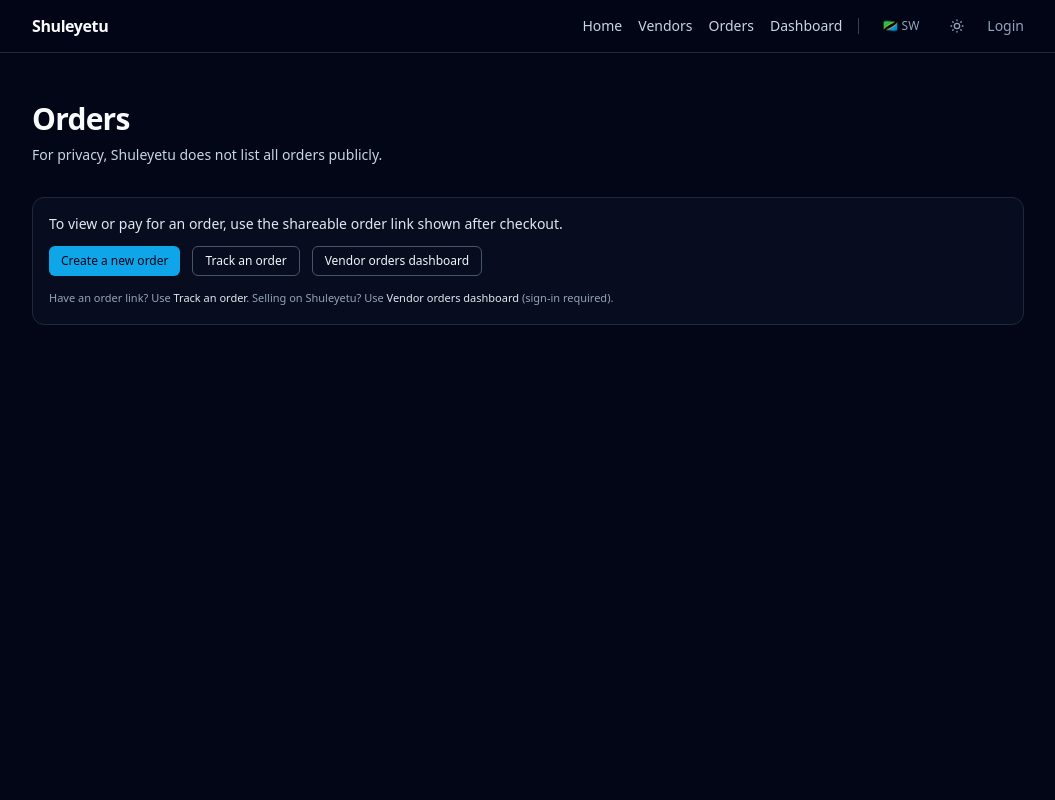
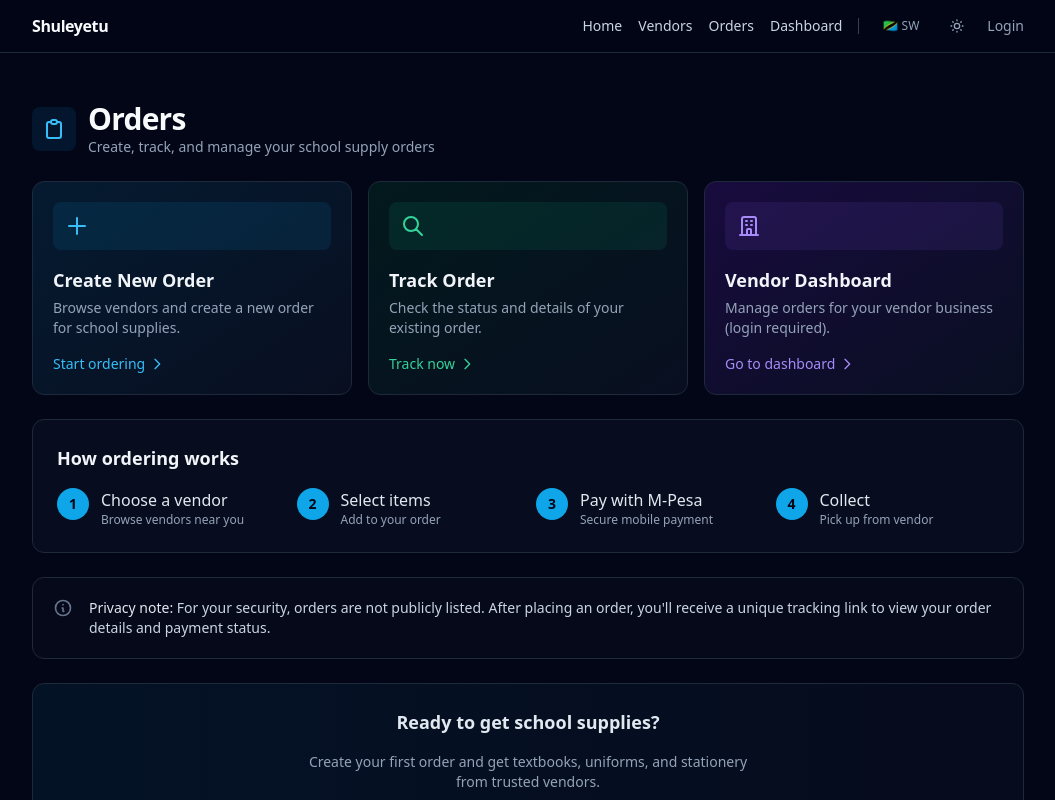
Before and after one commit to mero21675/Shuleyetu, a Next.js app in the folder shuleyetu-web/: page /orders in a window 1280 px wide. Shown: the top 800 px of the page, without its empty margins (112-1167 px from the left). Built offline with nearby package versions, Linux system fonts and the light colour scheme; no server answers.

Commit message:
Redesign orders page with action cards, how-it-works section, and better UX

```diff
--- a/shuleyetu-web/src/app/orders/page.tsx
+++ b/shuleyetu-web/src/app/orders/page.tsx
@@ -2,47 +2,177 @@
 
 export default async function OrdersPage() {
   return (
-    <main className="mx-auto flex min-h-screen max-w-5xl flex-col gap-8 px-3 py-8 md:px-4 md:py-12">
-      <header className="space-y-2">
-        <h1 className="text-2xl font-semibold tracking-tight md:text-3xl">
+    <main className="mx-auto flex min-h-screen max-w-5xl flex-col gap-6 px-3 py-8 md:px-4 md:py-12">
+      {/* Header */}
+      <header className="space-y-4">
+        <div className="flex items-center gap-3">
+          <div className="rounded-lg bg-sky-500/10 p-2.5 text-sky-400">
+            <svg className="h-6 w-6" fill="none" viewBox="0 0 24 24" stroke="currentColor" strokeWidth="2">
+              <path strokeLinecap="round" strokeLinejoin="round" d="M9 5H7a2 2 0 00-2 2v12a2 2 0 002 2h10a2 2 0 002-2V7a2 2 0 00-2-2h-2M9 5a2 2 0 002 2h2a2 2 0 002-2M9 5a2 2 0 012-2h2a2 2 0 012 2" />
+            </svg>
+          </div>
+          <div>
+            <h1 className="text-2xl font-bold tracking-tight md:text-3xl">
               Orders
             </h1>
-        <p className="text-sm text-slate-300">
-          For privacy, Shuleyetu does not list all orders publicly.
+            <p className="text-sm text-slate-400">
+              Create, track, and manage your school supply orders
             </p>
+          </div>
+        </div>
       </header>
 
-      <section className="space-y-3 rounded-xl border border-slate-800 bg-slate-900/40 p-4 text-sm">
-        <p className="text-slate-200">
-          To view or pay for an order, use the shareable order link shown after
-          checkout.
-        </p>
-        <div className="flex flex-wrap gap-3 text-xs">
+      {/* Action Cards */}
+      <section className="grid gap-4 md:grid-cols-3">
+        {/* Create Order */}
         <Link
           href="/orders/new"
-            className="inline-flex items-center justify-center rounded-md bg-sky-500 px-3 py-1.5 font-medium text-slate-950 hover:bg-sky-400"
+          className="group flex flex-col rounded-xl border border-slate-800 bg-gradient-to-br from-sky-950/50 to-slate-900/50 p-5 transition-all hover:border-sky-500/50 hover:shadow-lg hover:shadow-sky-500/5"
         >
-            Create a new order
+          <div className="mb-4 inline-flex rounded-lg bg-sky-500/10 p-3 text-sky-400 transition-colors group-hover:bg-sky-500/20">
+            <svg className="h-6 w-6" fill="none" viewBox="0 0 24 24" stroke="currentColor" strokeWidth="2">
+              <path strokeLinecap="round" strokeLinejoin="round" d="M12 4v16m8-8H4" />
+            </svg>
+          </div>
+          <h2 className="text-lg font-semibold text-slate-100 group-hover:text-sky-400 transition-colors">
+            Create New Order
+          </h2>
+          <p className="mt-1 text-sm text-slate-400">
+            Browse vendors and create a new order for school supplies.
+          </p>
+          <span className="mt-4 inline-flex items-center gap-1 text-sm font-medium text-sky-400 group-hover:text-sky-300">
+            Start ordering
+            <svg className="h-4 w-4 transition-transform group-hover:translate-x-0.5" fill="none" viewBox="0 0 24 24" stroke="currentColor" strokeWidth="2">
+              <path strokeLinecap="round" strokeLinejoin="round" d="M9 5l7 7-7 7" />
+            </svg>
+          </span>
         </Link>
+
+        {/* Track Order */}
         <Link
           href="/orders/track"
-            className="inline-flex items-center justify-center rounded-md border border-slate-600 px-3 py-1.5 font-medium text-slate-100 hover:border-sky-500 hover:text-sky-300"
+          className="group flex flex-col rounded-xl border border-slate-800 bg-gradient-to-br from-emerald-950/50 to-slate-900/50 p-5 transition-all hover:border-emerald-500/50 hover:shadow-lg hover:shadow-emerald-500/5"
         >
-            Track an order
+          <div className="mb-4 inline-flex rounded-lg bg-emerald-500/10 p-3 text-emerald-400 transition-colors group-hover:bg-emerald-500/20">
+            <svg className="h-6 w-6" fill="none" viewBox="0 0 24 24" stroke="currentColor" strokeWidth="2">
+              <path strokeLinecap="round" strokeLinejoin="round" d="M21 21l-6-6m2-5a7 7 0 11-14 0 7 7 0 0114 0z" />
+            </svg>
+          </div>
+          <h2 className="text-lg font-semibold text-slate-100 group-hover:text-emerald-400 transition-colors">
+            Track Order
+          </h2>
+          <p className="mt-1 text-sm text-slate-400">
+            Check the status and details of your existing order.
+          </p>
+          <span className="mt-4 inline-flex items-center gap-1 text-sm font-medium text-emerald-400 group-hover:text-emerald-300">
+            Track now
+            <svg className="h-4 w-4 transition-transform group-hover:translate-x-0.5" fill="none" viewBox="0 0 24 24" stroke="currentColor" strokeWidth="2">
+              <path strokeLinecap="round" strokeLinejoin="round" d="M9 5l7 7-7 7" />
+            </svg>
+          </span>
         </Link>
+
+        {/* Vendor Dashboard */}
         <Link
           href="/dashboard/orders"
-            className="inline-flex items-center justify-center rounded-md border border-slate-600 px-3 py-1.5 font-medium text-slate-100 hover:border-sky-500 hover:text-sky-300"
+          className="group flex flex-col rounded-xl border border-slate-800 bg-gradient-to-br from-violet-950/50 to-slate-900/50 p-5 transition-all hover:border-violet-500/50 hover:shadow-lg hover:shadow-violet-500/5"
         >
-            Vendor orders dashboard
+          <div className="mb-4 inline-flex rounded-lg bg-violet-500/10 p-3 text-violet-400 transition-colors group-hover:bg-violet-500/20">
+            <svg className="h-6 w-6" fill="none" viewBox="0 0 24 24" stroke="currentColor" strokeWidth="2">
+              <path strokeLinecap="round" strokeLinejoin="round" d="M19 21V5a2 2 0 00-2-2H7a2 2 0 00-2 2v16m14 0h2m-2 0h-5m-9 0H3m2 0h5M9 7h1m-1 4h1m4-4h1m-1 4h1m-5 10v-5a1 1 0 011-1h2a1 1 0 011 1v5m-4 0h4" />
+            </svg>
+          </div>
+          <h2 className="text-lg font-semibold text-slate-100 group-hover:text-violet-400 transition-colors">
+            Vendor Dashboard
+          </h2>
+          <p className="mt-1 text-sm text-slate-400">
+            Manage orders for your vendor business (login required).
+          </p>
+          <span className="mt-4 inline-flex items-center gap-1 text-sm font-medium text-violet-400 group-hover:text-violet-300">
+            Go to dashboard
+            <svg className="h-4 w-4 transition-transform group-hover:translate-x-0.5" fill="none" viewBox="0 0 24 24" stroke="currentColor" strokeWidth="2">
+              <path strokeLinecap="round" strokeLinejoin="round" d="M9 5l7 7-7 7" />
+            </svg>
+          </span>
         </Link>
+      </section>
+
+      {/* How it works */}
+      <section className="rounded-xl border border-slate-800 bg-slate-900/40 p-6">
+        <h2 className="text-lg font-semibold text-slate-100 mb-4">How ordering works</h2>
+        <div className="grid gap-4 md:grid-cols-4">
+          <div className="flex gap-3">
+            <div className="flex h-8 w-8 flex-shrink-0 items-center justify-center rounded-full bg-sky-500 text-sm font-bold text-slate-950">
+              1
             </div>
+            <div>
+              <p className="font-medium text-slate-200">Choose a vendor</p>
+              <p className="text-xs text-slate-400">Browse vendors near you</p>
+            </div>
+          </div>
+          <div className="flex gap-3">
+            <div className="flex h-8 w-8 flex-shrink-0 items-center justify-center rounded-full bg-sky-500 text-sm font-bold text-slate-950">
+              2
+            </div>
+            <div>
+              <p className="font-medium text-slate-200">Select items</p>
+              <p className="text-xs text-slate-400">Add to your order</p>
+            </div>
+          </div>
+          <div className="flex gap-3">
+            <div className="flex h-8 w-8 flex-shrink-0 items-center justify-center rounded-full bg-sky-500 text-sm font-bold text-slate-950">
+              3
+            </div>
+            <div>
+              <p className="font-medium text-slate-200">Pay with M-Pesa</p>
+              <p className="text-xs text-slate-400">Secure mobile payment</p>
+            </div>
+          </div>
+          <div className="flex gap-3">
+            <div className="flex h-8 w-8 flex-shrink-0 items-center justify-center rounded-full bg-sky-500 text-sm font-bold text-slate-950">
+              4
+            </div>
+            <div>
+              <p className="font-medium text-slate-200">Collect</p>
+              <p className="text-xs text-slate-400">Pick up from vendor</p>
+            </div>
+          </div>
+        </div>
+      </section>
 
-        <p className="text-[11px] text-slate-400">
-          Have an order link? Use <span className="text-slate-200">Track an order</span>.
-          Selling on Shuleyetu? Use <span className="text-slate-200">Vendor orders dashboard</span>{" "}
-          (sign-in required).
+      {/* Info Box */}
+      <section className="rounded-xl border border-slate-800 bg-slate-900/20 p-5">
+        <div className="flex gap-4">
+          <div className="flex-shrink-0 text-slate-500">
+            <svg className="h-5 w-5" fill="none" viewBox="0 0 24 24" stroke="currentColor" strokeWidth="2">
+              <path strokeLinecap="round" strokeLinejoin="round" d="M13 16h-1v-4h-1m1-4h.01M21 12a9 9 0 11-18 0 9 9 0 0118 0z" />
+            </svg>
+          </div>
+          <div className="text-sm">
+            <p className="text-slate-300">
+              <span className="font-medium text-slate-200">Privacy note:</span> For your security,
+              orders are not publicly listed. After placing an order, you&apos;ll receive a unique
+              tracking link to view your order details and payment status.
             </p>
+          </div>
+        </div>
+      </section>
+
+      {/* CTA */}
+      <section className="flex flex-col items-center gap-4 rounded-xl border border-slate-800 bg-gradient-to-r from-sky-950/30 to-slate-900/30 p-6 text-center">
+        <h3 className="text-lg font-semibold text-slate-200">Ready to get school supplies?</h3>
+        <p className="text-sm text-slate-400 max-w-md">
+          Create your first order and get textbooks, uniforms, and stationery from trusted vendors.
+        </p>
+        <Link
+          href="/orders/new"
+          className="inline-flex items-center gap-2 rounded-lg bg-sky-500 px-6 py-2.5 text-sm font-semibold text-slate-950 transition-colors hover:bg-sky-400"
+        >
+          <svg className="h-4 w-4" fill="none" viewBox="0 0 24 24" stroke="currentColor" strokeWidth="2">
+            <path strokeLinecap="round" strokeLinejoin="round" d="M12 4v16m8-8H4" />
+          </svg>
+          Create Order
+        </Link>
       </section>
     </main>
   );
```
Lines whose indentation alone changed are shown as unchanged.
